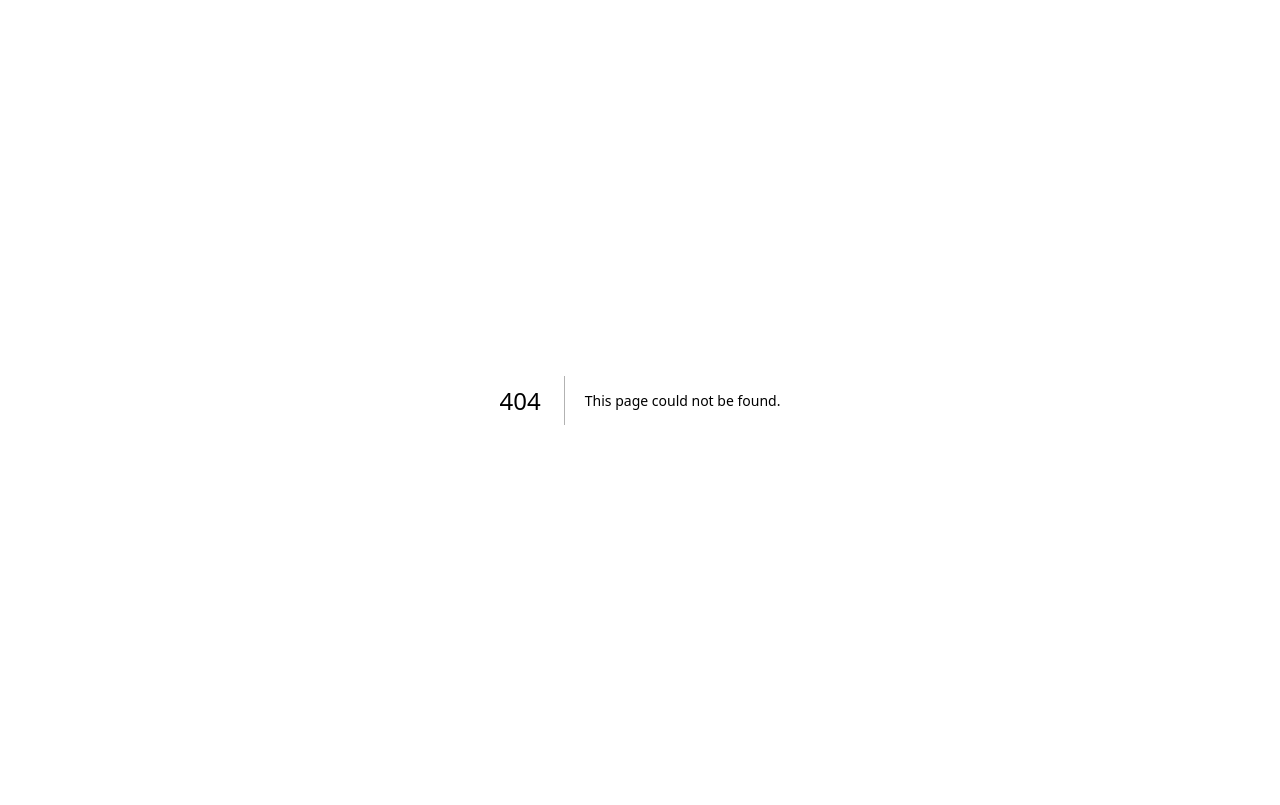
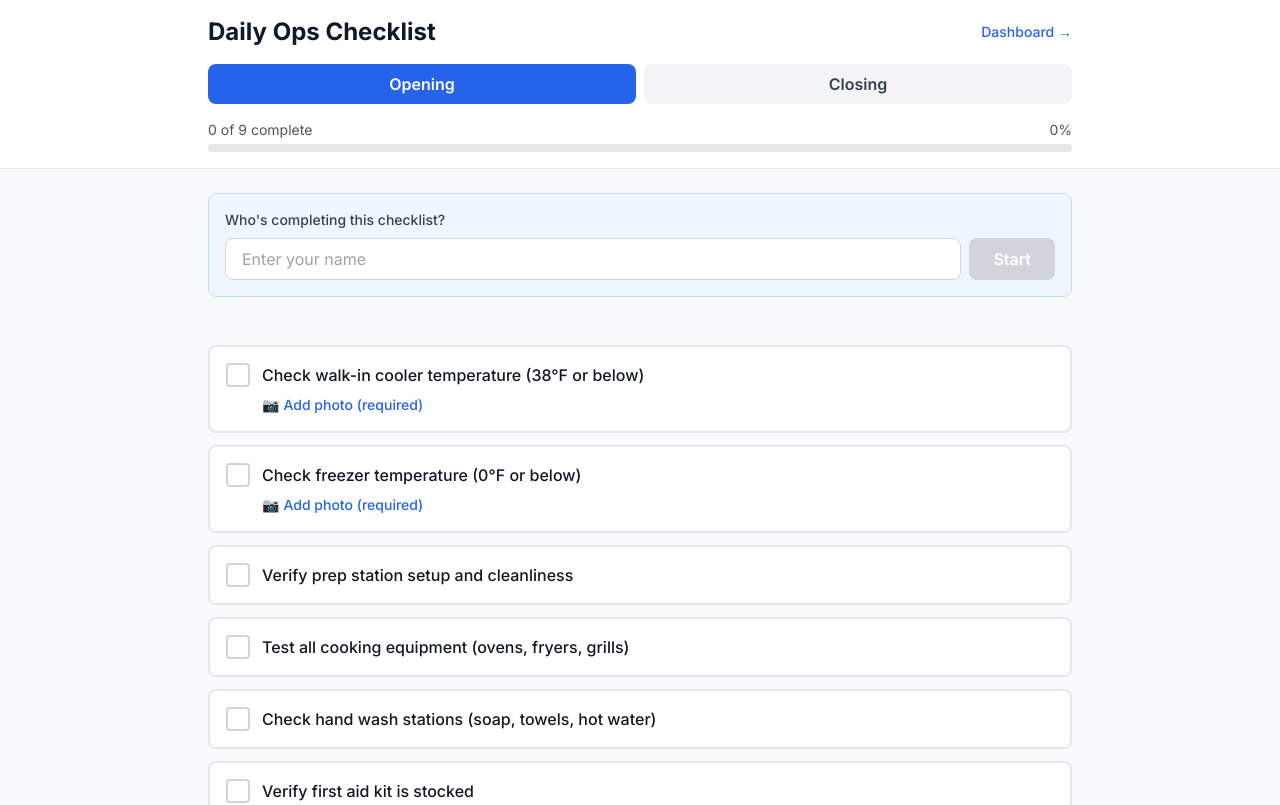
Before and after one commit to withinreachintl-coder/wri-restaurant-ops, a Next.js app: page /checklist in a window 1280 px wide. Before the commit this address had no page. Shown: the top 805 px of the page. Built offline with nearby package versions, Linux system fonts and the light colour scheme.

Commit message:
Add interactive checklists

```diff
--- /dev/null
+++ b/app/checklist/page.tsx
@@ -0,0 +1,245 @@
+'use client'
+
+import { useState } from 'react'
+import Link from 'next/link'
+
+type Task = {
+  id: string
+  text: string
+  completed: boolean
+  photoRequired: boolean
+  photoUrl?: string
+  completedBy?: string
+  completedAt?: string
+}
+
+const OPENING_TASKS: Task[] = [
+  { id: '1', text: 'Check walk-in cooler temperature (38°F or below)', completed: false, photoRequired: true },
+  { id: '2', text: 'Check freezer temperature (0°F or below)', completed: false, photoRequired: true },
+  { id: '3', text: 'Verify prep station setup and cleanliness', completed: false, photoRequired: false },
+  { id: '4', text: 'Test all cooking equipment (ovens, fryers, grills)', completed: false, photoRequired: false },
+  { id: '5', text: 'Check hand wash stations (soap, towels, hot water)', completed: false, photoRequired: false },
+  { id: '6', text: 'Verify first aid kit is stocked', completed: false, photoRequired: false },
+  { id: '7', text: 'Count and verify register cash (starting balance)', completed: false, photoRequired: true },
+  { id: '8', text: 'Turn on all lights and music', completed: false, photoRequired: false },
+  { id: '9', text: 'Unlock entrance doors', completed: false, photoRequired: false },
+]
+
+const CLOSING_TASKS: Task[] = [
+  { id: 'c1', text: 'Lock entrance doors', completed: false, photoRequired: false },
+  { id: 'c2', text: 'Turn off all cooking equipment', completed: false, photoRequired: true },
+  { id: 'c3', text: 'Clean and sanitize all food prep surfaces', completed: false, photoRequired: true },
+  { id: 'c4', text: 'Sweep and mop all kitchen floors', completed: false, photoRequired: true },
+  { id: 'c5', text: 'Empty all trash and replace liners', completed: false, photoRequired: false },
+  { id: 'c6', text: 'Restock prep station for tomorrow', completed: false, photoRequired: false },
+  { id: 'c7', text: 'Count register cash and complete cash drop', completed: false, photoRequired: true },
+  { id: 'c8', text: 'Turn off lights and music', completed: false, photoRequired: false },
+  { id: 'c9', text: 'Set alarm and lock all doors', completed: false, photoRequired: false },
+]
+
+export default function ChecklistPage() {
+  const [checklistType, setChecklistType] = useState<'opening' | 'closing'>('opening')
+  const [tasks, setTasks] = useState<Task[]>(OPENING_TASKS)
+  const [staffName, setStaffName] = useState('')
+  const [showNamePrompt, setShowNamePrompt] = useState(true)
+
+  const handleTypeChange = (type: 'opening' | 'closing') => {
+    setChecklistType(type)
+    setTasks(type === 'opening' ? OPENING_TASKS : CLOSING_TASKS)
+  }
+
+  const handleToggleTask = (taskId: string) => {
+    if (!staffName) {
+      alert('Please enter your name first')
+      return
+    }
+
+    setTasks(prevTasks =>
+      prevTasks.map(task =>
+        task.id === taskId
+          ? {
+              ...task,
+              completed: !task.completed,
+              completedBy: !task.completed ? staffName : undefined,
+              completedAt: !task.completed ? new Date().toLocaleTimeString() : undefined,
+            }
+          : task
+      )
+    )
+  }
+
+  const handlePhotoUpload = (taskId: string) => {
+    // TODO: Implement actual photo upload
+    const fakeUrl = `https://placeholder.com/photo-${taskId}`
+    setTasks(prevTasks =>
+      prevTasks.map(task =>
+        task.id === taskId ? { ...task, photoUrl: fakeUrl } : task
+      )
+    )
+  }
+
+  const completedCount = tasks.filter(t => t.completed).length
+  const progressPercent = Math.round((completedCount / tasks.length) * 100)
+
+  return (
+    <main className="min-h-screen bg-gray-50 pb-20">
+      {/* Header */}
+      <div className="bg-white border-b border-gray-200 sticky top-0 z-10">
+        <div className="max-w-4xl mx-auto px-4 py-4">
+          <div className="flex items-center justify-between mb-4">
+            <h1 className="text-2xl font-bold text-gray-900">Daily Ops Checklist</h1>
+            <Link
+              href="/dashboard"
+              className="text-sm text-blue-600 hover:text-blue-700 font-medium"
+            >
+              Dashboard →
+            </Link>
+          </div>
+
+          {/* Type Toggle */}
+          <div className="flex gap-2">
+            <button
+              onClick={() => handleTypeChange('opening')}
+              className={`flex-1 py-2 px-4 rounded-lg font-semibold transition-colors ${
+                checklistType === 'opening'
+                  ? 'bg-blue-600 text-white'
+                  : 'bg-gray-100 text-gray-700 hover:bg-gray-200'
+              }`}
+            >
+              Opening
+            </button>
+            <button
+              onClick={() => handleTypeChange('closing')}
+              className={`flex-1 py-2 px-4 rounded-lg font-semibold transition-colors ${
+                checklistType === 'closing'
+                  ? 'bg-blue-600 text-white'
+                  : 'bg-gray-100 text-gray-700 hover:bg-gray-200'
+              }`}
+            >
+              Closing
+            </button>
+          </div>
+
+          {/* Progress Bar */}
+          <div className="mt-4">
+            <div className="flex justify-between text-sm text-gray-600 mb-1">
+              <span>{completedCount} of {tasks.length} complete</span>
+              <span>{progressPercent}%</span>
+            </div>
+            <div className="h-2 bg-gray-200 rounded-full overflow-hidden">
+              <div
+                className="h-full bg-green-500 transition-all duration-300"
+                style={{ width: `${progressPercent}%` }}
+              />
+            </div>
+          </div>
+        </div>
+      </div>
+
+      {/* Name Prompt */}
+      {showNamePrompt && (
+        <div className="max-w-4xl mx-auto px-4 py-6">
+          <div className="bg-blue-50 border border-blue-200 rounded-lg p-4">
+            <label className="block text-sm font-medium text-gray-700 mb-2">
+              Who's completing this checklist?
+            </label>
+            <div className="flex gap-2">
+              <input
+                type="text"
+                value={staffName}
+                onChange={(e) => setStaffName(e.target.value)}
+                placeholder="Enter your name"
+                className="flex-1 px-4 py-2 border border-gray-300 rounded-lg focus:ring-2 focus:ring-blue-500 focus:border-transparent"
+              />
+              <button
+                onClick={() => staffName && setShowNamePrompt(false)}
+                disabled={!staffName}
+                className="px-6 py-2 bg-blue-600 text-white rounded-lg font-semibold hover:bg-blue-700 disabled:bg-gray-300 disabled:cursor-not-allowed"
+              >
+                Start
+              </button>
+            </div>
+          </div>
+        </div>
+      )}
+
+      {/* Task List */}
+      <div className="max-w-4xl mx-auto px-4 py-6 space-y-3">
+        {tasks.map((task) => (
+          <div
+            key={task.id}
+            className={`bg-white rounded-lg border-2 transition-all ${
+              task.completed
+                ? 'border-green-500 bg-green-50'
+                : 'border-gray-200 hover:border-blue-300'
+            }`}
+          >
+            <div className="p-4">
+              <div className="flex items-start gap-3">
+                <button
+                  onClick={() => handleToggleTask(task.id)}
+                  className={`flex-shrink-0 w-6 h-6 rounded border-2 flex items-center justify-center transition-colors ${
+                    task.completed
+                      ? 'bg-green-500 border-green-500'
+                      : 'border-gray-300 hover:border-blue-500'
+                  }`}
+                >
+                  {task.completed && (
+                    <svg className="w-4 h-4 text-white" fill="none" stroke="currentColor" viewBox="0 0 24 24">
+                      <path strokeLinecap="round" strokeLinejoin="round" strokeWidth={3} d="M5 13l4 4L19 7" />
+                    </svg>
+                  )}
+                </button>
+
+                <div className="flex-1">
+                  <div className={`font-medium ${task.completed ? 'text-gray-500 line-through' : 'text-gray-900'}`}>
+                    {task.text}
+                  </div>
+
+                  {task.completed && task.completedBy && (
+                    <div className="text-sm text-gray-500 mt-1">
+                      ✓ Completed by {task.completedBy} at {task.completedAt}
+                    </div>
+                  )}
+
+                  {task.photoRequired && (
+                    <div className="mt-2">
+                      {task.photoUrl ? (
+                        <div className="text-sm text-green-600 flex items-center gap-1">
+                          <span>📸</span>
+                          <span>Photo attached</span>
+                        </div>
+                      ) : (
+                        <button
+                          onClick={() => handlePhotoUpload(task.id)}
+                          className="text-sm text-blue-600 hover:text-blue-700 font-medium flex items-center gap-1"
+                        >
+                          <span>📷</span>
+                          <span>Add photo {task.completed ? '(optional)' : '(required)'}</span>
+                        </button>
+                      )}
+                    </div>
+                  )}
+                </div>
+              </div>
+            </div>
+          </div>
+        ))}
+      </div>
+
+      {/* Complete Button */}
+      {completedCount === tasks.length && (
+        <div className="fixed bottom-0 left-0 right-0 bg-white border-t border-gray-200 p-4">
+          <div className="max-w-4xl mx-auto">
+            <Link
+              href="/dashboard"
+              className="block w-full py-3 bg-green-600 text-white text-center rounded-lg font-semibold hover:bg-green-700 transition-colors"
+            >
+              ✓ All Done! Go to Dashboard
+            </Link>
+          </div>
+        </div>
+      )}
+    </main>
+  )
+}
```
